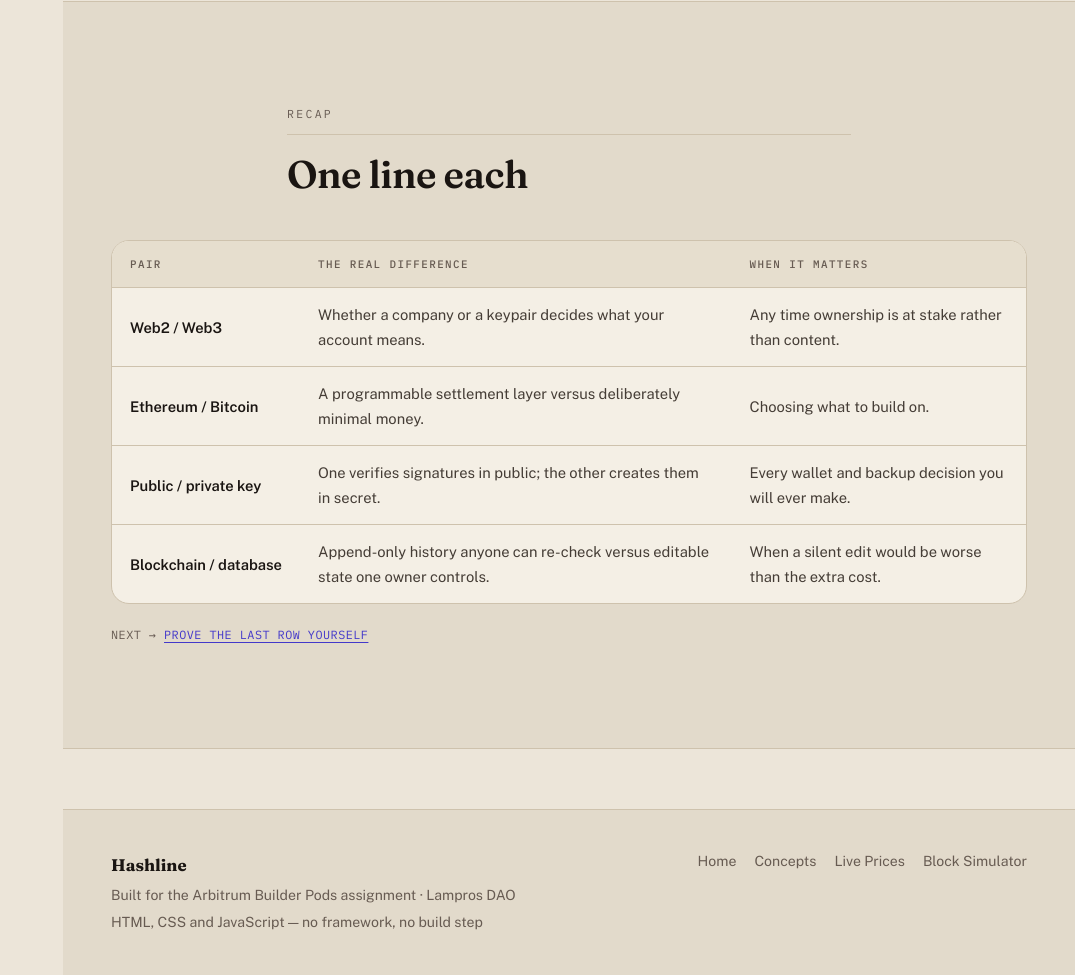
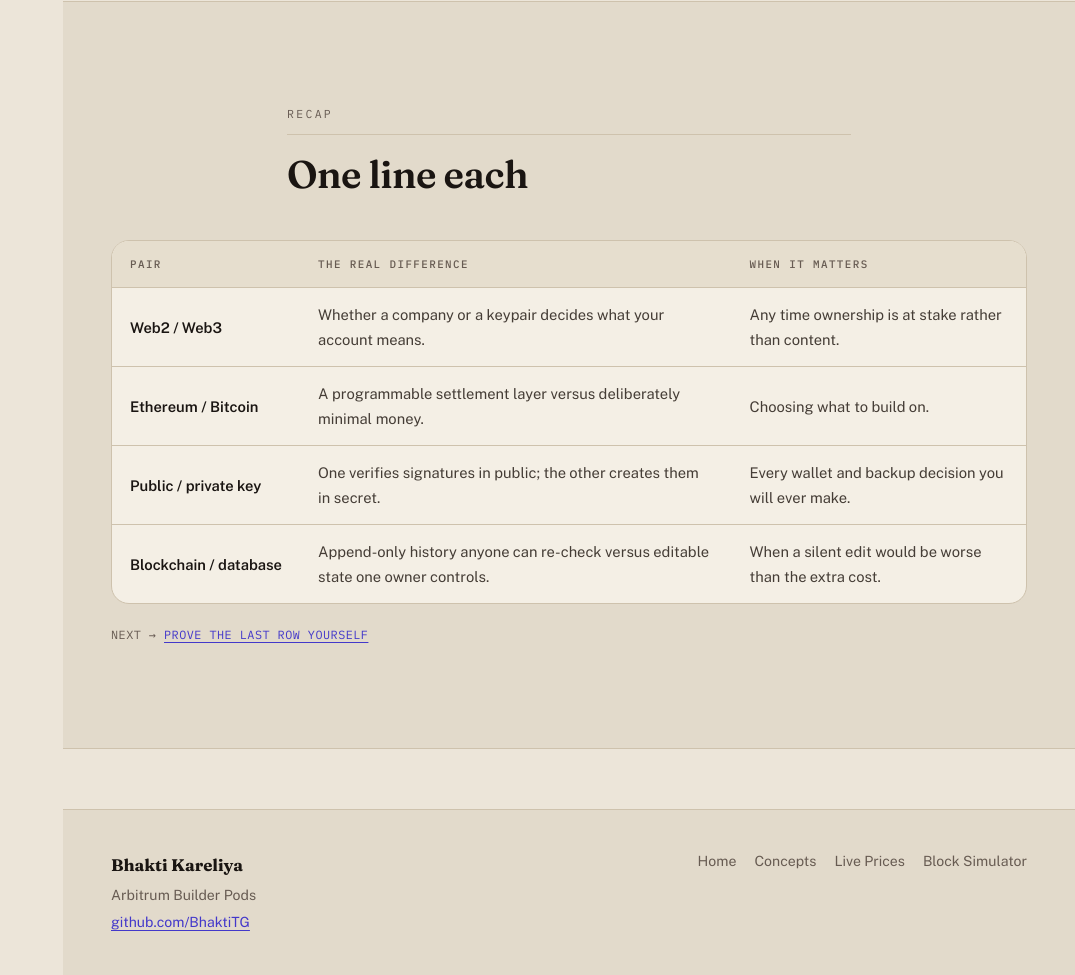
Before and after one commit to BhaktiTG/HashingBlockChain, a website: page concepts.html in a window 1280 px wide. Shown: the part 2547-3522 px from the top of the page, without its empty margins (205-1280 px from the left). Drawn offline with nearby package versions, Linux system fonts and the light colour scheme.

Commit message:
Update concepts.html

```diff
--- a/concepts.html
+++ b/concepts.html
@@ -121,9 +121,9 @@
 <footer class="foot">
   <div class="foot__in">
     <div class="foot__id">
-      <b>Hashline</b>
-      Built for the Arbitrum Builder Pods assignment · Lampros DAO<br />
-      HTML, CSS and JavaScript — no framework, no build step
+      <b>Bhakti Kareliya</b>
+      Arbitrum Builder Pods<br />
+      <a href="https://github.com/bhaktitg/hashing-block-chain">github.com/BhaktiTG</a>
     </div>
     <div class="foot__links">
       <a href="index.html">Home</a>
```
